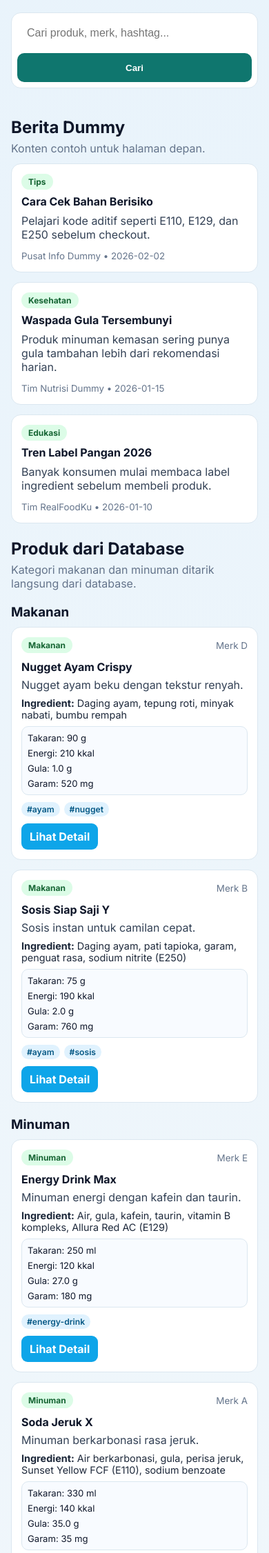
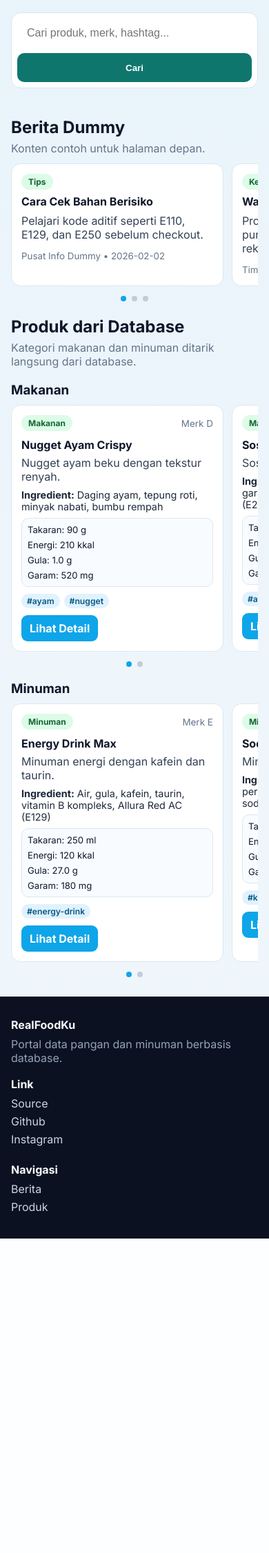
Before and after one commit to KyonKyon0/realfoodku.store, a PHP site: page / in a window 390 px wide. Shown: the part 364-2616 px from the top of the page at 69% size. After the commit the page ends 2160 px from the top, so only its background shows below. Run offline with PHP 8.4, Linux system fonts and the light colour scheme; data comes from the database, SQL or seed files in the repository.

Commit message:
Center desktop layout and add mobile card carousel with pagination dots

```diff
--- a/assets/css/index.css
+++ b/assets/css/index.css
@@ -29,7 +29,7 @@ body {
     background: linear-gradient(180deg, #e8f3fb 0%, var(--bg) 100%);
 }
 
-.shell { max-width: 1120px; margin: 0 auto; padding: 0 16px; }
+.shell { max-width: 980px; margin: 0 auto; padding: 0 16px; }
 .topbar {
     position: sticky;
     top: 0;
@@ -86,6 +86,27 @@ body {
 .news-card h3 { margin: 10px 0 8px; font-size: 1rem; }
 .news-card p { margin: 0 0 10px; color: #334155; }
 .news-card small { color: var(--muted); }
+
+.carousel-dots {
+    display: none;
+    justify-content: center;
+    gap: 8px;
+    margin-top: 10px;
+}
+.carousel-dots button {
+    width: 8px;
+    height: 8px;
+    border-radius: 999px;
+    border: none;
+    background: #94a3b8;
+    opacity: .5;
+    padding: 0;
+}
+.carousel-dots button.active {
+    opacity: 1;
+    background: #0ea5e9;
+}
+
 
 .category-title { margin: 20px 0 10px; }
 .product-grid {
@@ -160,4 +181,24 @@ body {
     .search { flex-direction: column; }
     .search button { height: 42px; }
     .nutri { grid-template-columns: 1fr; }
+
+    .carousel {
+        display: flex !important;
+        overflow-x: auto;
+        gap: 12px;
+        scroll-snap-type: x mandatory;
+        padding-bottom: 4px;
+        scrollbar-width: none;
+    }
+    .carousel::-webkit-scrollbar { display: none; }
+
+    .news-card,
+    .product-card {
+        min-width: 86%;
+        scroll-snap-align: start;
+    }
+
+    .carousel-dots {
+        display: flex;
+    }
 }
--- a/index.php
+++ b/index.php
@@ -176,7 +176,7 @@ try {
             <h2>Berita Dummy</h2>
             <p>Konten contoh untuk halaman depan.</p>
         </div>
-        <div class="news-grid">
+        <div class="news-grid carousel" data-carousel="news">
             <?php foreach ($newsList as $news): ?>
                 <article class="news-card">
                     <span class="chip"><?= htmlspecialchars($news['kategori'], ENT_QUOTES, 'UTF-8'); ?></span>
@@ -186,6 +186,7 @@ try {
                 </article>
             <?php endforeach; ?>
         </div>
+        <div class="carousel-dots" data-dots-for="news"></div>
     </section>
 
     <section id="produk" class="block">
@@ -195,11 +196,12 @@ try {
         </div>
 
         <?php foreach (['Makanan', 'Minuman'] as $category): ?>
+            <?php $carouselKey = strtolower($category); ?>
             <h3 class="category-title"><?= htmlspecialchars($category, ENT_QUOTES, 'UTF-8'); ?></h3>
             <?php if (empty($productsByCategory[$category])): ?>
                 <div class="alert">Tidak ada data <?= strtolower($category); ?> yang cocok.</div>
             <?php else: ?>
-                <div class="product-grid">
+                <div class="product-grid carousel" data-carousel="<?= htmlspecialchars($carouselKey, ENT_QUOTES, 'UTF-8'); ?>">
                     <?php foreach ($productsByCategory[$category] as $product): ?>
                         <article class="product-card">
                             <div class="meta-row">
@@ -229,6 +231,7 @@ try {
                         </article>
                     <?php endforeach; ?>
                 </div>
+                <div class="carousel-dots" data-dots-for="<?= htmlspecialchars($carouselKey, ENT_QUOTES, 'UTF-8'); ?>"></div>
             <?php endif; ?>
         <?php endforeach; ?>
     </section>
```
Also changed, not shown: assets/js/index.js (+46 -4 lines).
